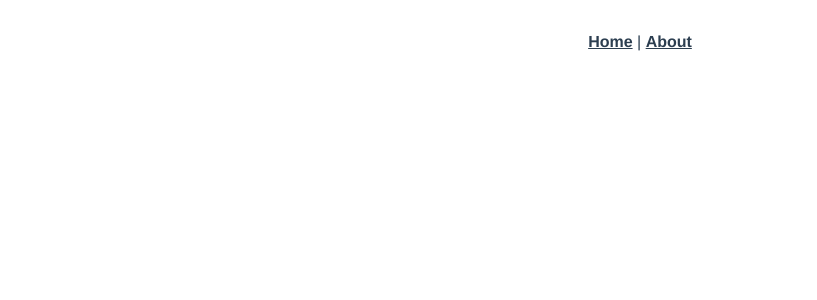
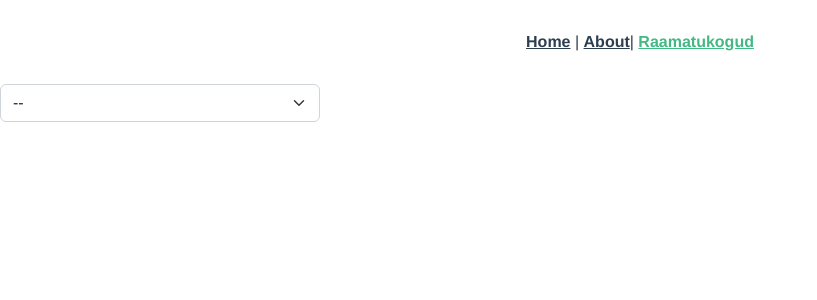
Before and after one commit to raintuur/front_library_26, a Vue app: page /#/by-city in a window 1280 px wide. Shown: the top 300 px of the page, without its empty margins (0-817 px from the left). Built offline with nearby package versions, Linux system fonts and the light colour scheme.

Commit message:
Raamatukogu vaate loomine+dropdown import

```diff
--- a/src/App.vue
+++ b/src/App.vue
@@ -2,7 +2,8 @@
   <div id="app">
     <nav>
       <router-link to="/">Home</router-link> |
-      <router-link to="/about">About</router-link>
+      <router-link to="/about">About</router-link>|
+      <router-link to="/by-city">Raamatukogud</router-link>
     </nav>
     <router-view/>
   </div>
--- /dev/null
+++ b/src/components/CityDropdown.vue
@@ -0,0 +1,16 @@
+<template>
+ <div>
+
+  <select class="form-select" aria-label="Default select example">
+    <option selected disabled value="0">--</option>
+    <option value="1">One</option>
+    <option value="2">Two</option>
+    <option value="3">Three</option>
+  </select>
+  </div>
+</template>
+<script>
+export default {
+  name: 'CityDropdown'
+}
+</script>
--- a/src/router/index.js
+++ b/src/router/index.js
@@ -1,6 +1,7 @@
 import Vue from 'vue'
 import VueRouter from 'vue-router'
 import HomeView from '../views/HomeView.vue'
+import LibrariesView from "@/views/LibrariesView";
 
 Vue.use(VueRouter)
 
@@ -9,6 +10,10 @@ const routes = [
     path: '/',
     name: 'home',
     component: HomeView
+  }, {
+    path: '/by-city',
+    name: 'libraries',
+    component: LibrariesView
   },
   {
     path: '/about',
--- /dev/null
+++ b/src/views/LibrariesView.vue
@@ -0,0 +1,15 @@
+<template>
+ <div class="col col-lg-3">
+   <CityDropdown/>
+ </div>
+
+</template>
+
+<script>
+import CityDropdown from "@/components/CityDropdown";
+
+export default {
+  name: "LibrariesView",
+  components: {CityDropdown}
+}
+</script>
```
